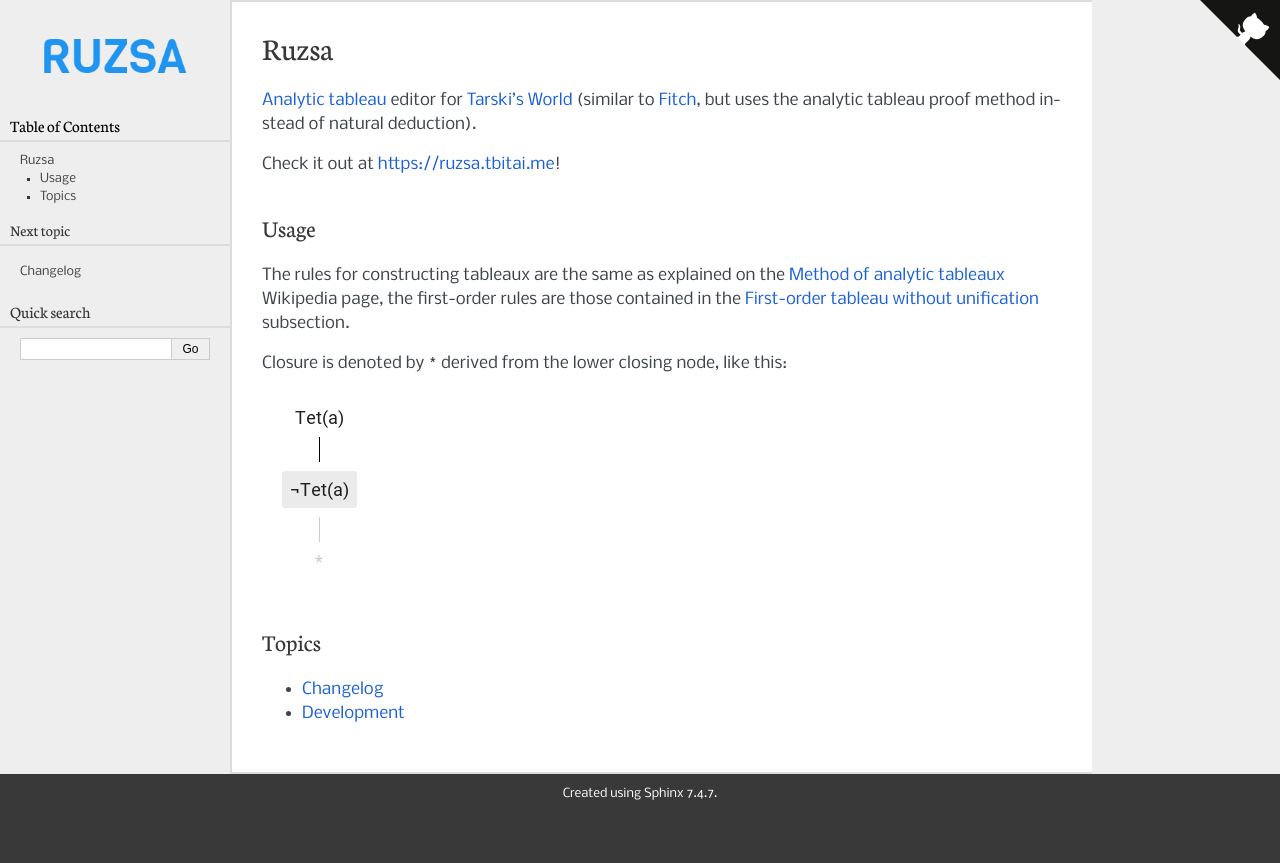
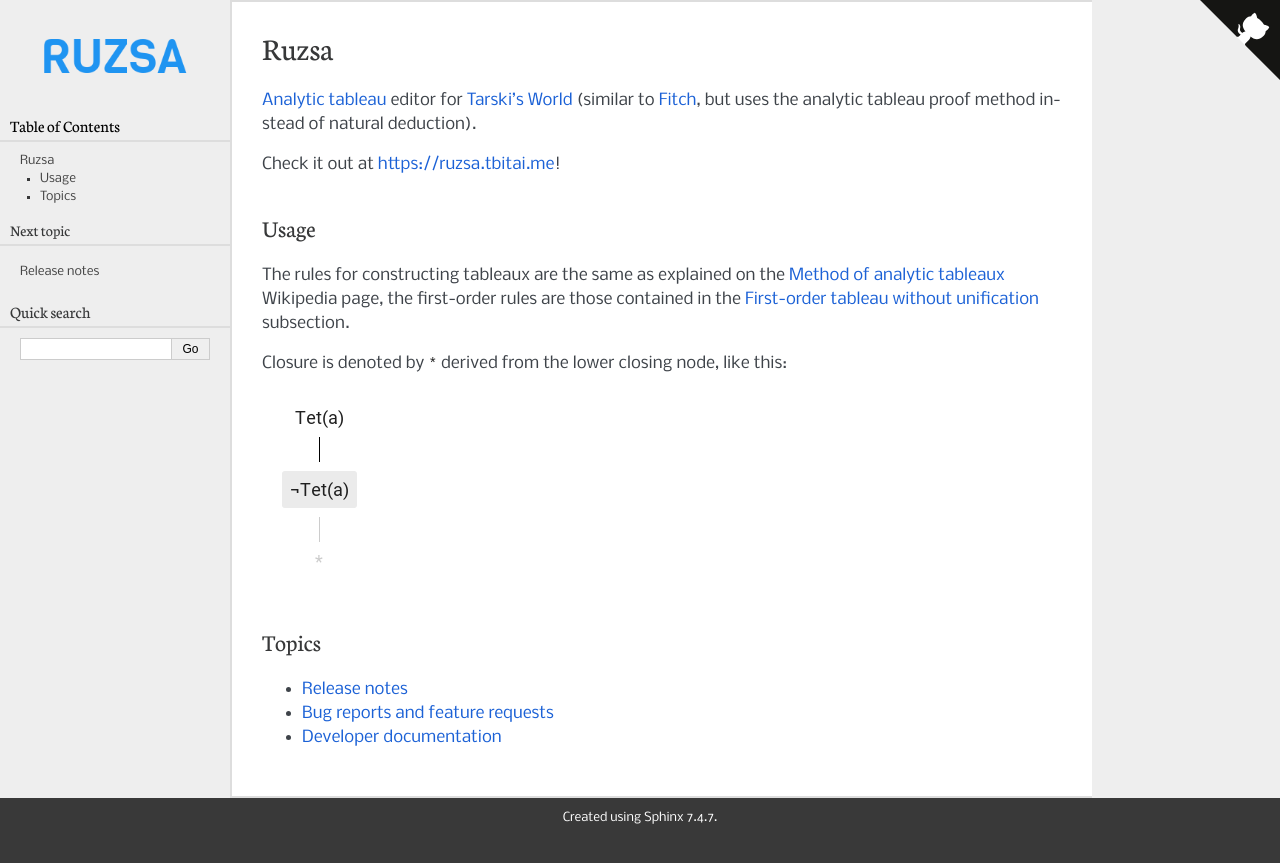
Before and after one commit to tbitai/ruzsa, a Sphinx documentation site: the page built from docs/README.md, in a window 1280 px wide. Shown: the top 863 px of the page. Built offline with Sphinx 7.4.7, drawn with Linux system fonts in a browser that asks for light colours.

Commit message:
Better docs wording, ISSUES.md

```diff
--- a/docs/CHANGELOG.md
+++ b/docs/CHANGELOG.md
@@ -1,5 +1,5 @@
-# Changelog
+# Release notes
 
-The project uses [Semantic Versioning 2.0.0](http://semver.org/spec/v2.0.0.html).
+Ruzsa uses [Semantic Versioning 2.0.0](http://semver.org/spec/v2.0.0.html).
 
 Release notes are published on the [GitHub Releases page](https://github.com/tbitai/ruzsa/releases/).
--- a/docs/README.md
+++ b/docs/README.md
@@ -5,7 +5,7 @@
 \(similar to [Fitch](https://www.gradegrinder.net/Support/documentation.html?software=fitch),
 but uses the analytic tableau proof method instead of natural deduction\).
 
-Check it out at [https://ruzsa.tbitai.me](https://ruzsa.tbitai.me)!
+Check it out at <https://ruzsa.tbitai.me>!
 
 ## Usage
 
@@ -21,5 +21,6 @@
 
 ## Topics
 
-* [Changelog](CHANGELOG.md)
-* [Development](DEVELOPMENT.md)
+* [Release notes](CHANGELOG.md)
+* [Bug reports and feature requests](ISSUES.md)
+* [Developer documentation](DEVELOPMENT.md)
```
Also changed, not shown: docs/DEVELOPMENT.md (+1 -1 lines), docs/ISSUES.md (added, +3 -0 lines).
